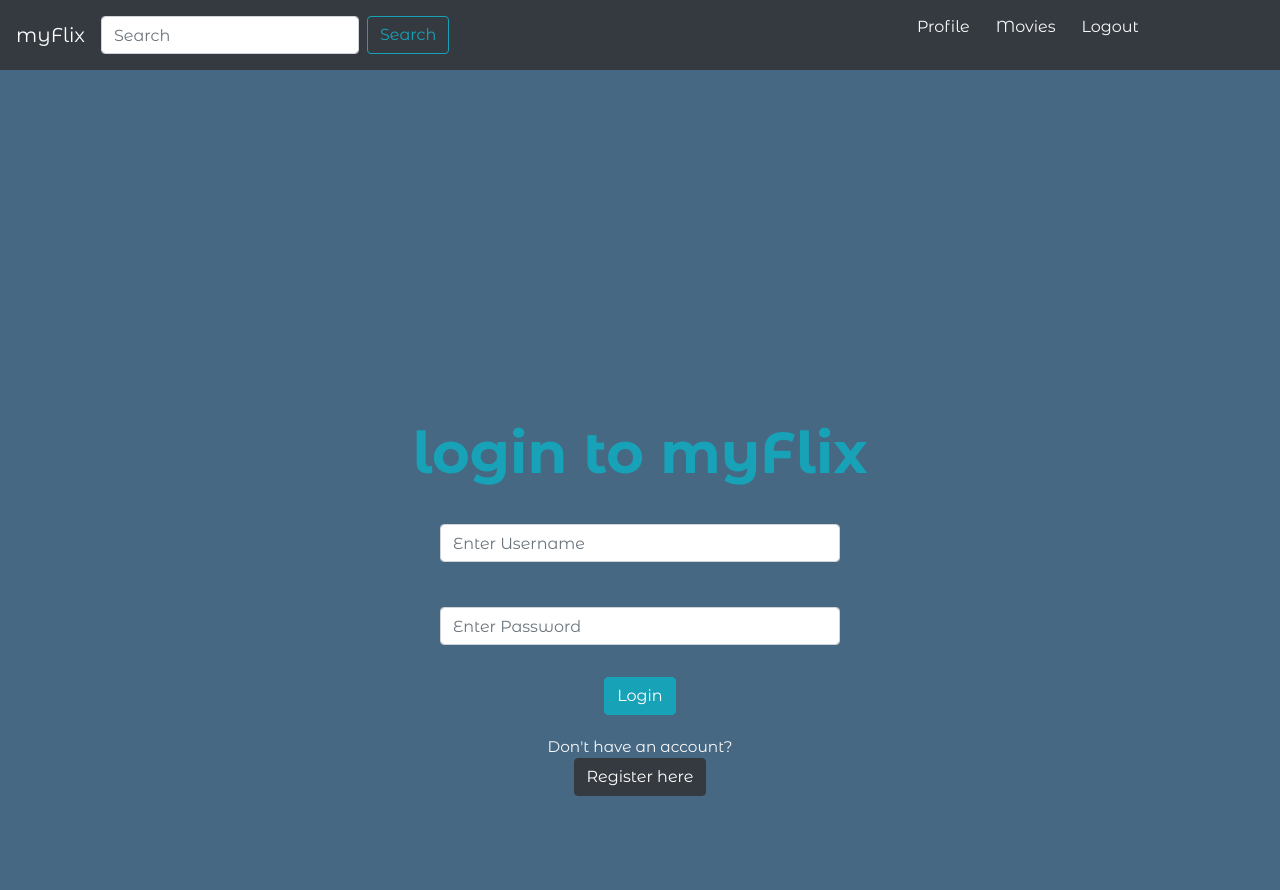
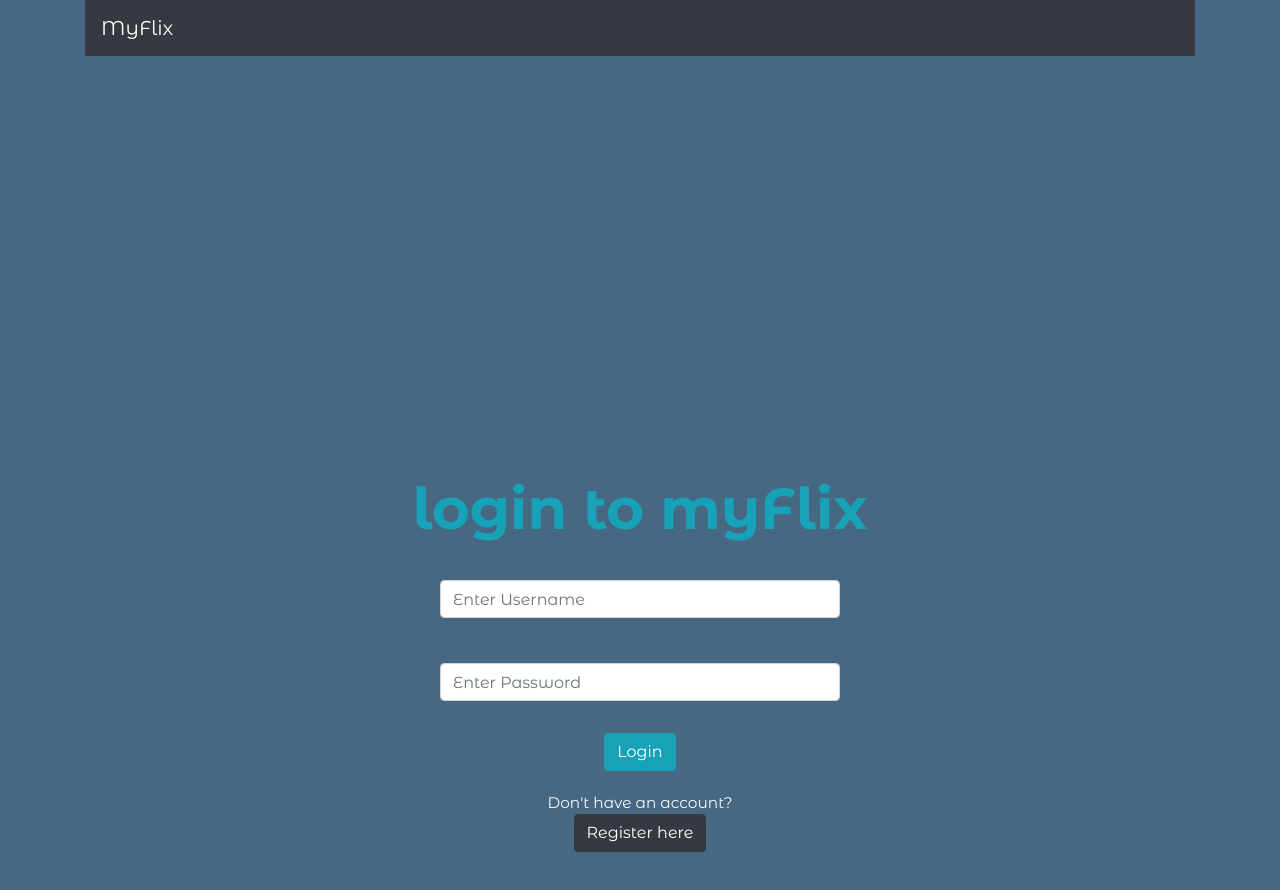
Before and after one commit to HalehGhavami/myFlix-client, a React (Vite) app: page / in a window 1280 px wide. Shown: the top 890 px of the page. Built offline with nearby package versions, Linux system fonts and the light colour scheme.

Commit message:
replaced MovieCard with MovieList + used "connect" function of redux

```diff
--- a/src/components/main-view/main-view.jsx
+++ b/src/components/main-view/main-view.jsx
@@ -1,79 +1,46 @@
 import React from 'react';
 import axios from 'axios';
-import { BrowserRouter as Router, Route, Redirect } from 'react-router-dom';
 
-import Row from 'react-bootstrap/Row';
-import Col from 'react-bootstrap/Col';
+import { connect } from 'react-redux';
+
+import { BrowserRouter as Router, Route } from 'react-router-dom';
+
+import { setMovies, setUser } from '../../actions/actions';
+
+import MoviesList from '../movies-list/movies-list';
+
 import Button from 'react-bootstrap/Button';
-import {
-  Container,
-  Navbar,
-  Nav,
-  Form,
-  FormControl,
-  NavbarBrand,
-  NavItem,
-} from 'react-bootstrap';
+import { Navbar, Nav } from 'react-bootstrap';
 import { Link } from 'react-router-dom';
-// import Button from 'react-bootstrap/Button';
 
 import { LoginView } from '../login-view/login-view';
 import { RegistrationView } from '../registration-view/registration-view';
-import { MovieCard } from '../movie-card/movie-card';
 import { MovieView } from '../movie-view/movie-view';
 import { DirectorView } from '../director-view/director-view';
 import { GenreView } from '../genre-view/genre-view';
 import { ProfileView } from '../profile-view/profile-view';
+import './main-view.scss';
 
-import './main-view.scss';
-export class MainView extends React.Component {
+class MainView extends React.Component {
   constructor() {
     super();
-    // Initial state is set to null
+
+    // initial state set to null
     this.state = {
+      user: null,
       movies: [],
-      user: null,
     };
   }
 
+  // get token and show movies
   componentDidMount() {
     let accessToken = localStorage.getItem('token');
+    let user = localStorage.getItem('user');
     if (accessToken !== null) {
-      this.setState({
-        user: localStorage.getItem('user'),
-      });
+      this.props.setUser(user);
       this.getMovies(accessToken);
     }
   }
-
-  /* When a user successfully logs in, this function updates the `user` property in state to that *particular user*/
-  onLoggedIn(authData) {
-    console.log(authData);
-    this.setState({
-      user: authData.user.Username,
-    });
-
-    localStorage.setItem('token', authData.token);
-    localStorage.setItem('user', authData.user.Username);
-    this.getMovies(authData.token);
-    // this.getUsers(authData.token);
-  }
-  // getUsers(token) {
-  //   axios
-  //     .get('https://api-myflix.herokuapp.com/users', {
-  //       headers: { Authorization: `Bearer ${token}` },
-  //     })
-  //     .then((response) => {
-  //       // Assign the result to the state
-  //       this.setState({
-  //         users: response.data,
-  //       });
-  //       console.log(response);
-  //     })
-  //     .catch(function (error) {
-  //       console.log(error);
-  //     });
-  // }
 
   getMovies(token) {
     axios
@@ -81,203 +48,168 @@ export class MainView extends React.Component {
         headers: { Authorization: `Bearer ${token}` },
       })
       .then((response) => {
-        // Assign the result to the state
-        this.setState({
-          movies: response.data,
-        });
+        this.props.setMovies(response.data);
       })
       .catch(function (error) {
         console.log(error);
       });
   }
 
-  onLoggedOut() {
+  /* When a user successfully logs in, this function updates the `user` property in state to that *particular user*/
+  onLoggedIn(authData) {
+    console.log(authData);
+    this.props.setUser(authData.user.Username);
+    localStorage.setItem('token', authData.token);
+    localStorage.setItem('user', authData.user.Username);
+    this.getMovies(authData.token);
+  }
+
+  logoutUser() {
     localStorage.removeItem('token');
     localStorage.removeItem('user');
-    this.setState({
-      user: null,
-      newRegistration: null,
-    });
-  }
-
-  onRegister(newRegistration) {
-    this.setState({
-      newRegistration,
-    });
+    console.log('logout successful');
+    alert('You have been successfully logged out');
+    window.open('/', '_self');
   }
 
   render() {
-    const { movies, user, history } = this.state;
+    // movies is extracted from this.props rather than from the this.state
+    let { movies, user } = this.props;
 
     return (
       <Router>
-        <Row className="main-view justify-content-md-center">
-          <Container>
-            <Navbar bg="dark" fixed="top" variant="dark">
-              <Navbar.Brand href="/" className="navbarbrand">
-                myFlix
-              </Navbar.Brand>
-              <Navbar.Toggle aria-controls="basic-navbar-nav" />
-              <Navbar.Collapse id="basic-navbar-nav">
-                <Nav className="mr-auto">
-                  <FormControl
-                    type="text"
-                    placeholder="Search"
-                    className="mr-sm-2"
-                  />
-                  <Button variant="outline-info">Search</Button>
-                </Nav>
-                <Form inline>
-                  <ul>
+        {!user ? (
+          <div className="navigation">
+            <header>
+              <Navbar collapseOnSelect expand="lg" bg="dark" variant="dark">
+                <Navbar.Brand>MyFlix</Navbar.Brand>
+                <Navbar.Toggle aria-controls="responsive-navbar-nav" />
+                <Navbar.Collapse
+                  id="responsive-navbar-nav"
+                  className="justify-content-end"
+                ></Navbar.Collapse>
+              </Navbar>
+            </header>
+          </div>
+        ) : (
+          <div className="navigation">
+            <header>
+              <Navbar collapseOnSelect expand="lg" bg="dark" variant="dark">
+                <Link to={`/`}>
+                  <Navbar.Brand>MyFlix</Navbar.Brand>
+                </Link>
+                <Navbar.Toggle aria-controls="responsive-navbar-nav" />
+                <Navbar.Collapse
+                  id="responsive-navbar-nav"
+                  className="justify-content-end"
+                >
+                  <Nav className="menu">
                     <Link to={`/users/${user}`}>
-                      <Button variant="link" className="navbar-link text-light">
-                        Profile
+                      <Button
+                        className="nav-button mr-1"
+                        variant="dark"
+                        type="link"
+                      >
+                        Account
                       </Button>
                     </Link>
-                    <Link to={`/`}>
-                      <Button variant="link" className="navbar-link text-light">
-                        Movies
-                      </Button>
-                    </Link>
-                    <Link to={`/`}>
+                    <Link to="/">
                       <Button
-                        variant="link"
-                        className="navbar-link text-light"
-                        onClick={() => this.onLoggedOut()}
+                        className="nav-button ml-1"
+                        variant="dark"
+                        type="link"
+                        onClick={() => this.logoutUser()}
                       >
                         Logout
                       </Button>
                     </Link>
-                  </ul>
-                </Form>
+                  </Nav>
                 </Navbar.Collapse>
               </Navbar>
-          </Container>
-
+            </header>
+          </div>
+        )}
+        <div className="main-view">
           <Route
             exact
             path="/"
             render={() => {
               if (!user)
                 return (
-                  <Col>
                   <LoginView onLoggedIn={(user) => this.onLoggedIn(user)} />
-                  </Col>
                 );
               if (movies.length === 0) return <div className="main-view" />;
-              return movies.map((m) => (
-                <Col xs={12} sm={6} md={4} lg={4} key={m._id}>
-                  <MovieCard movie={m} />
-                </Col>
-              ));
+
+              return <MoviesList movies={movies} />;
             }}
           />
 
           <Route
-            exact
             path="/register"
             render={() => {
-              if (user) return <Redirect to="/" />;
-              return (
-                <Col>
-                  <RegistrationView />
-                </Col>
-              );
-            }}
-          />
-
-          <Route
-            path="/users/:userId"
-            render={() => {
-              if (!user) return;
-              <Col>
-                <LoginView onLoggedIn={(user) => this.onLoggedIn(user)} />
-              </Col>;
-              return (
-                <Col>
-                  <ProfileView
-                    onLoggedIn={(user) => this.onLoggedIn(user)}
-                    movies={movies}
-                    user={user}
-                    onBackClick={() => history.goBack()}
-                  />
-                </Col>
-              );
+              return <RegistrationView />;
             }}
           />
 
           <Route
             path="/movies/:movieId"
-            render={({ match, history }) => {
-              if (!user)
-                return (
-                  <Col>
-                    <LoginView onLoggedIn={(user) => this.onLoggedIn(user)} />
-                  </Col>
-                );
-              if (movies.length === 0) return <div className="main-view" />;
-              return (
-                <Col md={8}>
+            render={({ match }) => (
               <MovieView
                 movie={movies.find((m) => m._id === match.params.movieId)}
-                    onBackClick={() => history.goBack()}
               />
-                </Col>
-              );
-            }}
+            )}
           />
 
           <Route
             path="/directors/:name"
-            render={({ match, history }) => {
-              if (!user)
+            render={({ match }) => {
+              if (!movies) return <div className="main-view" />;
               return (
-                  <Col>
-                    <LoginView onLoggedIn={(user) => this.onLoggedIn(user)} />
-                  </Col>
-                );
-              if (movies.length === 0) return <div className="main-view" />;
-              return (
-                <Col md={8}>
                 <DirectorView
                   director={
                     movies.find((m) => m.Director.Name === match.params.name)
                       .Director
                   }
-                    onBackClick={() => history.goBack()}
+                  movies={movies.filter(
+                    (m) => m.Director.Name === match.params.name
+                  )}
                 />
-                </Col>
               );
             }}
           />
 
           <Route
             path="/genres/:name"
-            render={({ match, history }) => {
-              if (!user)
-                return (
-                  <Col>
-                    <LoginView onLoggedIn={(user) => this.onLoggedIn(user)} />
-                  </Col>
-                );
-              if (movies.length === 0) return <div className="main-view" />;
-              return (
-                <Col md={8}>
+            render={({ match }) => (
               <GenreView
                 genre={
-                      movies.find((m) => m.Genre.Name === match.params.name)
-                        .Genre
+                  movies.find((m) => m.Genre.Name === match.params.name).Genre
                 }
-                    onBackClick={() => history.goBack()}
+                movies={movies.filter(
+                  (m) => m.Genre.Name === match.params.name
+                )}
               />
-                </Col>
-              );
+            )}
+          />
+
+          <Route
+            exact
+            path="/users/:username"
+            render={() => {
+              return <ProfileView movies={movies} />;
             }}
           />
-        </Row>
+        </div>
       </Router>
     );
   }
 }
 
-export default MainView;
+let mapStateToProps = (state) => {
+  return {
+    movies: state.movies,
+    user: state.user,
+  };
+};
+
+export default connect(mapStateToProps, { setMovies, setUser })(MainView);
```
Lines whose indentation alone changed are shown as unchanged.
